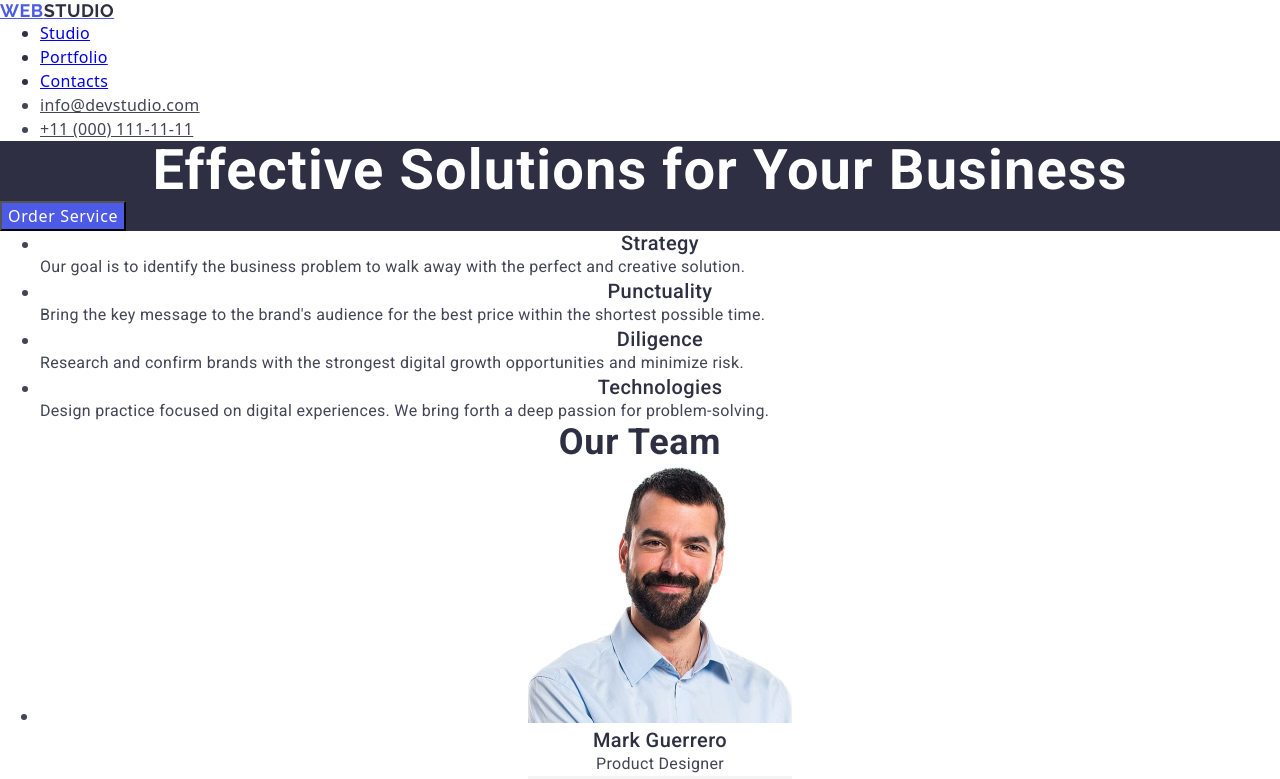
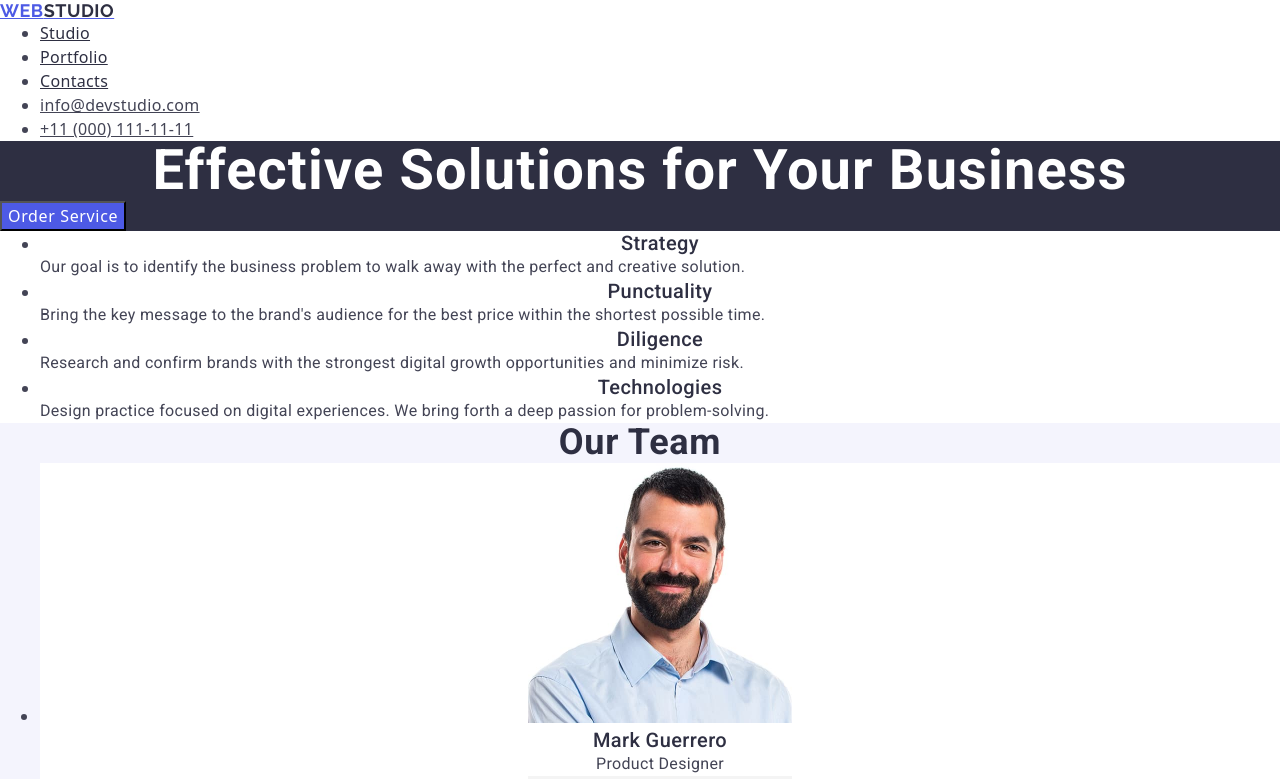
Before and after one commit to 123Vika321/goit-markup-hw-02, a website: page index.html in a window 1280 px wide. Shown: the top 779 px of the page. Drawn offline with nearby package versions, Linux system fonts and the light colour scheme.

Commit message:
error corect

```diff
--- a/css/styles.css
+++ b/css/styles.css
@@ -158,11 +158,7 @@ h3 {
 /*tree section*/
 
 .teams {
-  background-color: var(--white);
-}
-
-.teams-list {
-  background-color: var(--white);
+  background-color: var(--cloud);
 }
 
 .teams-title-main {
@@ -183,6 +179,7 @@ h3 {
   line-height: 120%;
   letter-spacing: 0.02em;
   text-align: center;
+  background-color: var(--white);
 }
 
 .teams-title {
--- a/index.html
+++ b/index.html
@@ -24,14 +24,14 @@
           >Web<span class="header-logo">Studio</span></a
         >
         <ul class="header-navigation">
-          <li class="header-navigation-list">
-            <a href="./index.html">Studio</a>
+          <li>
+            <a class="header-navigation-list" href="./index.html">Studio</a>
           </li>
-          <li class="header-navigation-list">
-            <a href="#">Portfolio</a>
+          <li>
+            <a class="header-navigation-list" href="#Portfolio">Portfolio</a>
           </li>
-          <li class="header-navigation-list">
-            <a href="#">Contacts</a>
+          <li>
+            <a class="header-navigation-list" href="#">Contacts</a>
           </li>
         </ul>
       </nav>
@@ -136,6 +136,7 @@
           </li>
         </ul>
       </section>
+      <!--four stction-->
       <section class="portfolio" id="Portfolio">
         <h2 class="portfolio-title">Our Portfolio</h2>
         <ul class="portfolio-list">
```
